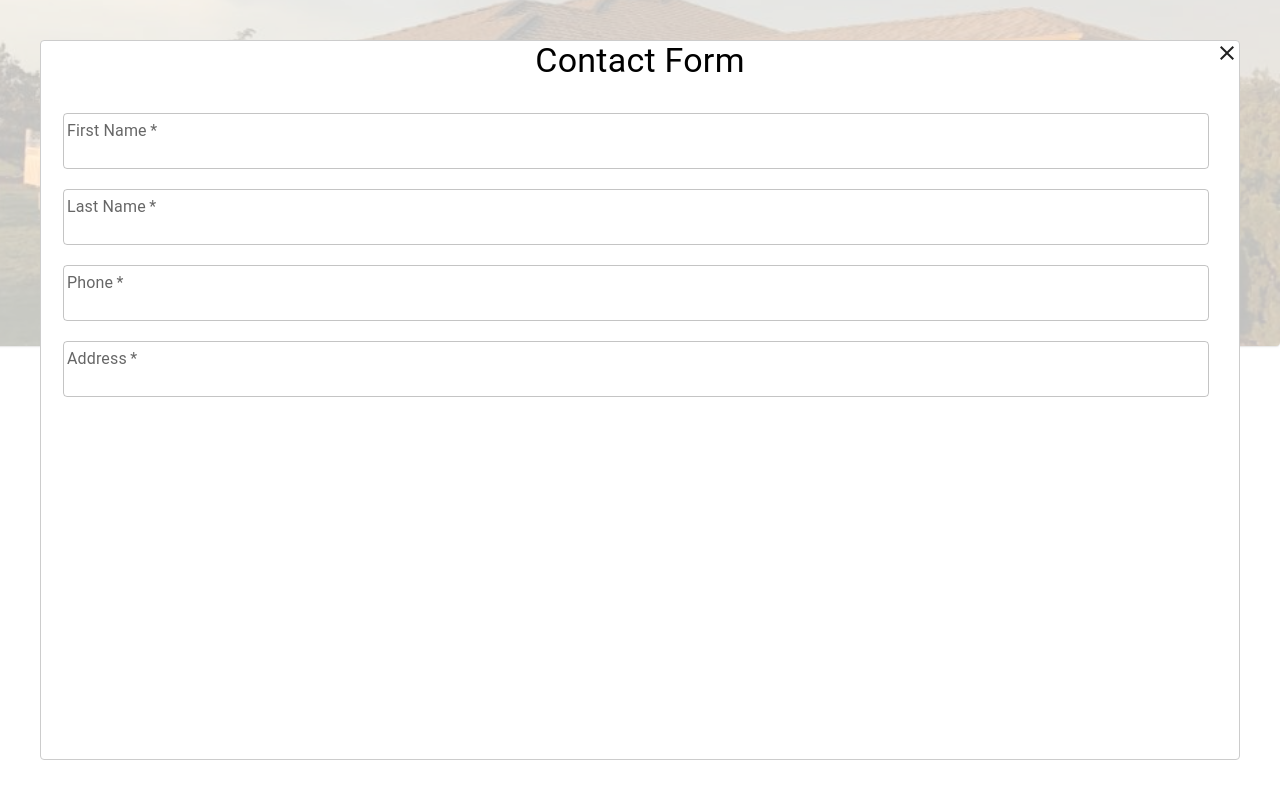
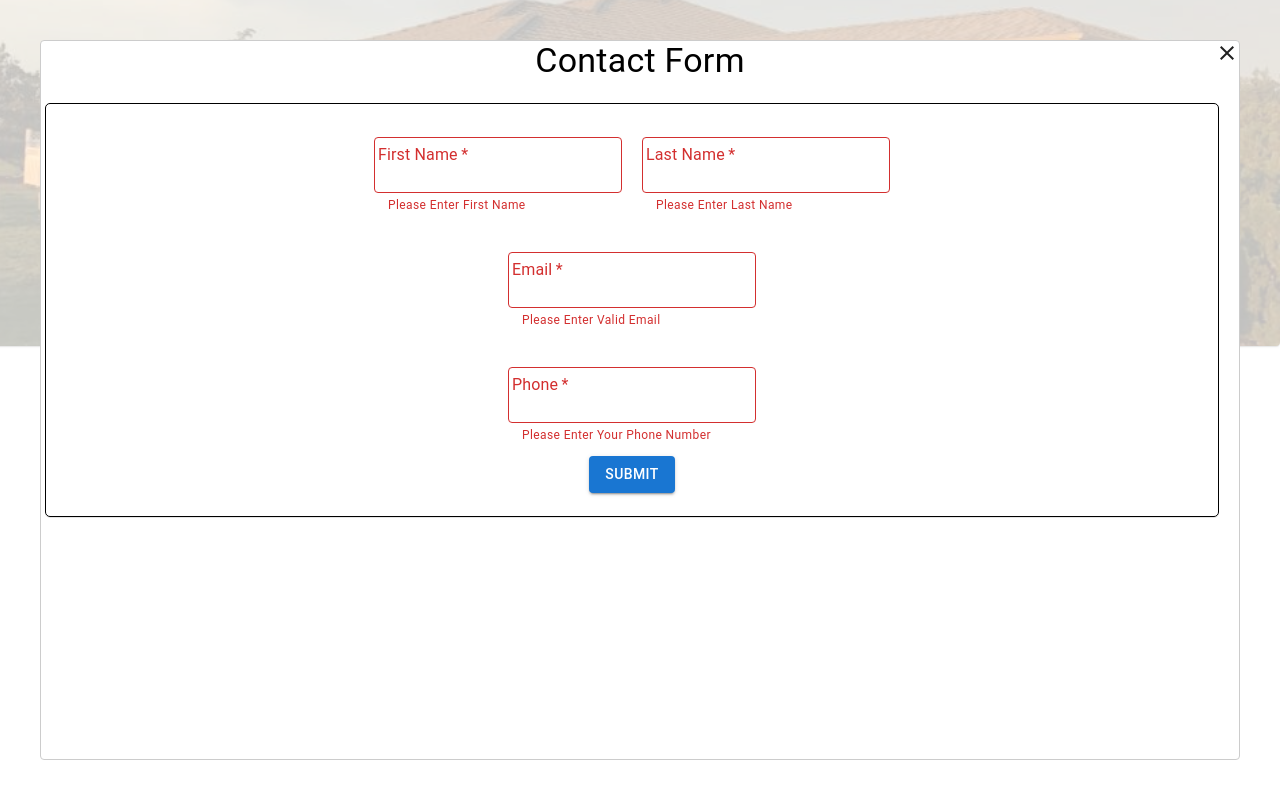
Before and after one commit to JacobMelnick/melnick-whidbey-electric, a Next.js app: page / in a window 1280 px wide. Both pictures are taken after a click on the button "CONTACT FORM". Shown: the part 1021-1819 px from the top of the page. Built offline with nearby package versions, Linux system fonts and the light colour scheme.

Commit message:
contact modal

```diff
--- a/Components/ContactModal/ContactModal.tsx
+++ b/Components/ContactModal/ContactModal.tsx
@@ -1,18 +1,19 @@
-import React from "react";
-import { TextField, Typography, Grid } from "@mui/material";
+import React, { useState, useEffect } from "react";
+import { TextField, Typography, Grid, Button } from "@mui/material";
 import { makeStyles } from "@material-ui/styles";
-import CloseIcon from '@mui/icons-material/Close';
+import CloseIcon from "@mui/icons-material/Close";
 
-const useStlyes = makeStyles({
+const useStyles = makeStyles({
   title: {
-    top: '50%',
+    top: "50%",
     position: "relative",
     transform: "translateY(-50%)",
     fontSize: "2.5rem",
     fontWeight: "bold",
     textAlign: "center",
     color: "black",
-    marginTop: "1%",
+    // boxShadow: "0 1px 0 rgb(0 0 0 / 20%)",
+    marginTop: "2%",
   },
   exit: {
     position: "absolute",
@@ -20,53 +21,135 @@ const useStlyes = makeStyles({
     right: "0",
     cursor: "pointer",
   },
-
 });
 
-const ContactModal = ({ onRequestClose }) => {
-
-  const classes = useStlyes();
+const ContactModal = ({ onRequestClose, setUserData, userData, sendEmail }) => {
+  const classes = useStyles();
+  const resetData = () => {
+    setUserData({
+      firstName: "",
+      lastName: "",
+      email: "",
+      phone: "",
+    });
+  };
 
   return (
-    <Grid container spacing={1} direction="column">
-      <Grid item xs={12}>
-      <Typography variant="h4" style={{ textAlign: "center" }} className={classes.title}>
+    <Grid container spacing={2} direction="column">
+      <Grid item xs={12} md={9} lg={4} >
+        <Typography
+          variant="h4"
+          style={{ textAlign: "center" }}
+          className={classes.title}
+        >
           Contact Form
         </Typography>
-      <CloseIcon className={classes.exit} onClick={onRequestClose}></CloseIcon>
+        <CloseIcon
+          className={classes.exit}
+          onClick={() => {
+            resetData();
+            onRequestClose();
+          }}
+        ></CloseIcon>
       </Grid>
+      <form
+        onSubmit={(e) => {
+          sendEmail(e, userData);
+        }}
+        id="contact-form"
+        style={{
+          width: "100%",
+          margin: "auto",
+          padding: "2%",
+          border: "1px solid black",
+          borderRadius: "5px",
+          boxShadow: "0 1px 0 rgb(0 0 0 / 10%)",
+
+        }}
+      >
+        <Grid
+          container
+          alignItems="center"
+          justifyContent="center"
+          spacing={2}
+          direction="column"
+        >
+          <Grid item xs={12} md={9} lg={4}>
             <TextField
               style={{ padding: 10 }}
-        id="outlined-required"
+              id="contact-form"
+              value={userData.firstName}
               label="First Name"
               variant="outlined"
-        error={false}
+              name="firstName"
+              error={userData.firstName.length === 0 ?  true : false}
+              helperText={userData.firstName.length === 0 ? 'Please Enter First Name' : ''}
               required
+              onChange={(e) =>
+                setUserData({ ...userData, firstName: e.target.value })
+              }
             />
             <TextField
               style={{ padding: 10 }}
-        id="outlined-required"
+              id="contact-form"
               label="Last Name"
               variant="outlined"
-        error={false}
+              value={userData.lastName}
+              name="lastName"
+              error={userData.lastName.length === 0 ?  true : false}
+              helperText={userData.lastName.length === 0 ? 'Please Enter Last Name' : ''}
               required
+              onChange={(e) =>
+                setUserData({ ...userData, lastName: e.target.value })
+              }
             />
+          </Grid>
+          <Grid item xs={12} md={9} lg={4}>
             <TextField
               style={{ padding: 10 }}
-        id="outlined-required"
-        label="Phone"
+              id="contact-form"
+              value={userData.email}
+              label="Email"
               variant="outlined"
-        error={false}
+              name="email"
+              error={userData.email.includes('@') ?  false : true}
+              helperText={userData.email.includes('@') ? '' : 'Please Enter Valid Email'}
               required
+              onChange={(e) =>
+                setUserData({ ...userData, email: e.target.value })
+              }
             />
+          </Grid>
+          <Grid item xs={12} md={9} lg={4}>
             <TextField
               style={{ padding: 10 }}
-        id="outlined-required"
-        label="Address"
+              id="contact-form"
+              label="Phone"
+              type='number'
+              name="phone"
               variant="outlined"
-        error={false}
+              value={userData.phone}
+              error={userData.phone.length === 0 ?  true : false}
+              helperText={userData.phone.length === 0 ? 'Please Enter Your Phone Number' : ''}
               required
+              onChange={(e) =>
+                setUserData({ ...userData, phone: e.target.value })
+              }
             />
+          </Grid>
+        </Grid>
+        <Grid item xs={12} md={9} lg={12}>
+
+        <Button
+          variant="contained"
+          style={{ marginTop: "5%", display: "block", margin: "auto" }}
+          onClick={(e) => {sendEmail(e, userData), resetData()}}
+          // type="submit"
+          >
+          Submit
+        </Button>
+          </Grid>
+      </form>
     </Grid>
   );
 };
--- a/package.json
+++ b/package.json
@@ -9,6 +9,7 @@
     "lint": "next lint"
   },
   "dependencies": {
+    "@emailjs/browser": "^3.4.0",
     "@emotion/react": "^11.8.1",
     "@emotion/styled": "^11.8.1",
     "@material-ui/core": "^4.12.3",
@@ -18,6 +19,7 @@
     "@mui/styled-engine-sc": "^5.4.2",
     "@mui/styles": "^5.4.2",
     "babel-plugin-import": "^1.13.3",
+    "dotenv": "^16.0.0",
     "next": "12.1.0",
     "react": "17.0.2",
     "react-dom": "17.0.2",
--- a/pages/_document.jsx
+++ b/pages/_document.jsx
@@ -13,8 +13,10 @@ export default class MyDocument extends Document {
         </Head>
         <body style={{margin: 0}}>
           <Main />
+
           <NextScript />
         </body>
+
       </Html>
     );
   }
--- a/pages/index.js
+++ b/pages/index.js
@@ -1,11 +1,14 @@
-import React, {useState} from "react";
+import React, { useState } from "react";
 import Layout from "../Components/Layout/Layout";
 import { Grid, Typography, Paper } from "@mui/material";
 import { makeStyles } from "@material-ui/styles";
 import Button from "@material-ui/core/Button";
 import ArrowForwardIcon from "@mui/icons-material/ArrowForward";
 import ContactModal from "../Components/ContactModal/ContactModal";
-import Modal from 'react-modal';
+import Modal from "react-modal";
+import emailjs from "@emailjs/browser";
+import { init } from "@emailjs/browser";
+init("UtxZhU7UVPjfsQtsU");
 
 const useStyles = makeStyles((theme) => ({
   container: {
@@ -64,23 +67,57 @@ const useStyles = makeStyles((theme) => ({
     backgroundRepeat: "no-repeat",
     marginTop: "3%",
   },
-
 }));
 
 const Home = () => {
+  const classes = useStyles();
   const [open, setOpen] = useState(false);
+  const [userData, setUserData] = useState({
+    firstName: "",
+    lastName: "",
+    email: "",
+    phone: "",
+  });
 
-  const classes = useStyles();
+  const sendEmail = (e, userData) => {
+    e.preventDefault();
+    const data = document.getElementById("contact-form");
+    console.log(userData);
 
-  const onAfterOpen = () => {
-    console.log('opened');
+    if (
+      userData.firstName === "" ||
+      userData.lastName === "" ||
+      userData.email === "" ||
+      userData.phone === ""
+    ) {
+      alert("Please fill out all fields");
+    } else if (
+      userData.email.indexOf("@") === -1 ||
+      userData.email.indexOf(".") === -1
+    ) {
+      alert("Please enter a valid email");
+    } else {
+      emailjs
+        .sendForm(
+          "service_il7hgfl",
+          "template_3l5zuo2",
+          data,
+          process.env.NEXT_PUBLIC_USER_ID
+        )
+        .then(
+          (response) => {
+            console.log("SUCCESS!", response.status);
+          },
+          (err) => {
+            console.log("FAILED...", err);
+          }
+        );
+    }
   };
 
   const onRequestClose = () => {
     setOpen(false);
-  }
-
-
+  };
 
   return (
     <Layout>
@@ -173,18 +210,26 @@ const Home = () => {
             xs={12}
             style={{ textAlign: "center", paddingBottom: "5%" }}
           >
-              <Button size="large" className={classes.contact}
+            <Button
+              size="large"
+              className={classes.contact}
               onClick={() => setOpen(true)}
             >
               Contact Form
               <ArrowForwardIcon className="contactButton"></ArrowForwardIcon>
             </Button>
             <Modal
+              ariaHideApp={false}
               isOpen={open}
               onRequestClose={onRequestClose}
-               contentLabel="Example Modal"
+              contentLabel="Contact Form"
             >
-                <ContactModal onRequestClose={onRequestClose}/>
+              <ContactModal
+                sendEmail={sendEmail}
+                onRequestClose={onRequestClose}
+                setUserData={setUserData}
+                userData={userData}
+              />
             </Modal>
           </Grid>
         </Grid>
```
Also changed, not shown: next.config.js (line endings or trailing spaces), 2 other files (tests, documents, lock files or other folders). Lines whose indentation alone changed are shown as unchanged.
